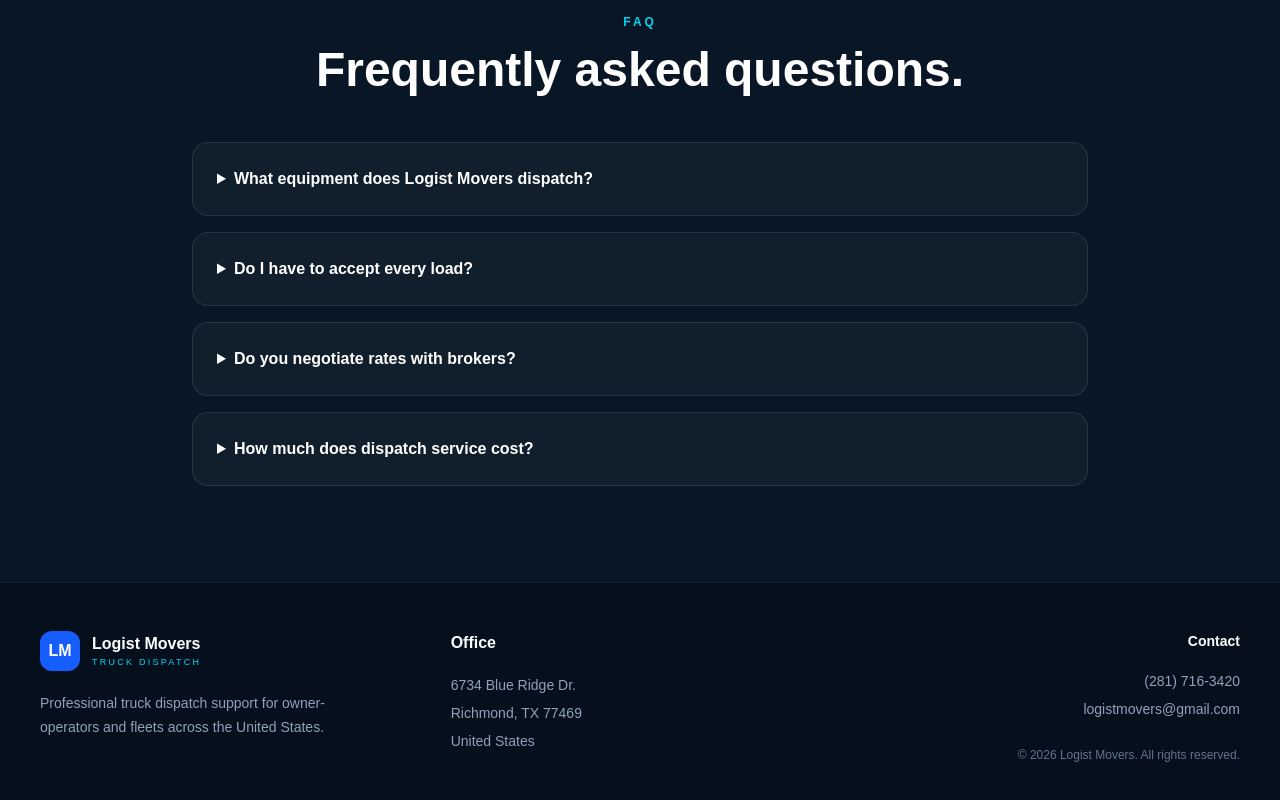
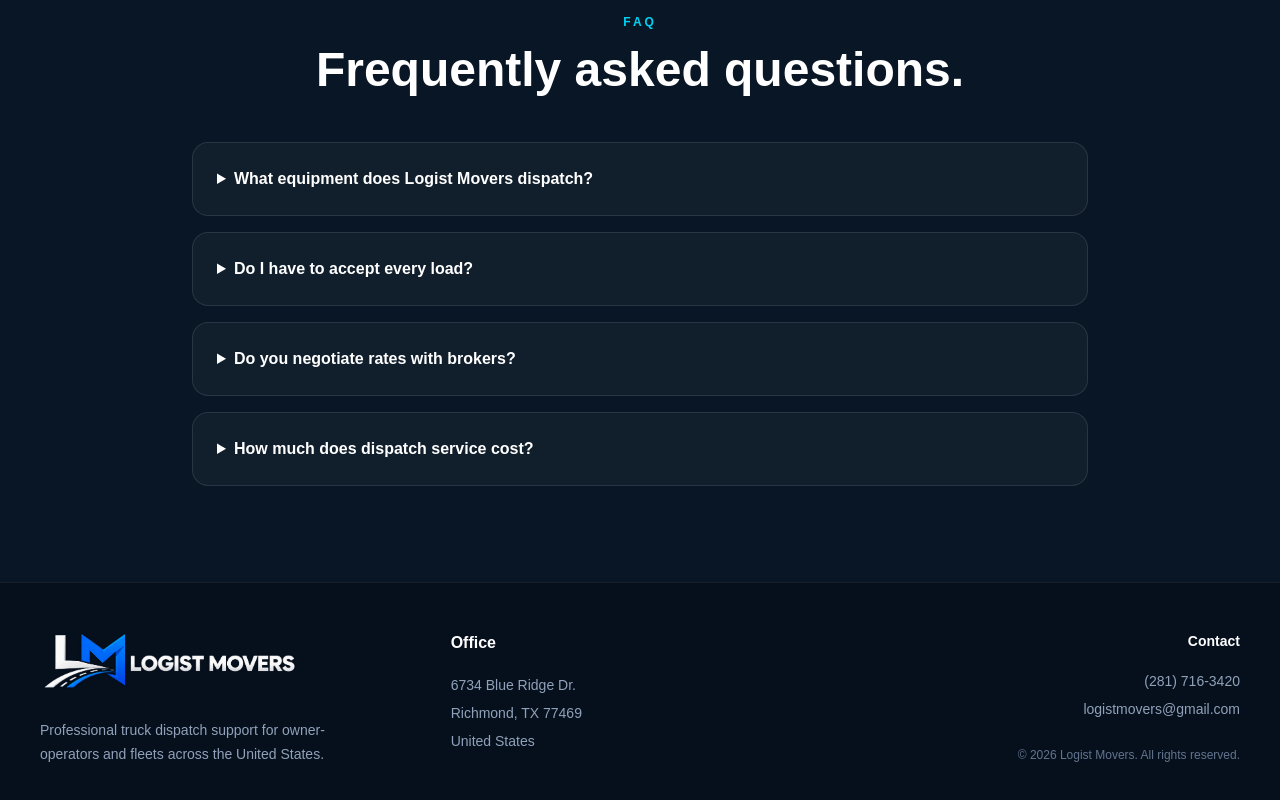
Before and after one commit to alihaeli786-del/logist-movers, a Next.js app: page / in a window 1280 px wide. Shown: the part 7155-7955 px from the top of the page. Built offline with nearby package versions, Linux system fonts and the light colour scheme.

Commit message:
Update footer logo

```diff
--- a/app/page.tsx
+++ b/app/page.tsx
@@ -1157,18 +1157,15 @@
         <footer className="border-t border-white/[0.07] px-5 py-12 lg:px-10">
           <div className="mx-auto grid max-w-7xl gap-8 md:grid-cols-3">
             <div>
-              <div className="flex items-center gap-3">
-                <div className="flex h-10 w-10 items-center justify-center rounded-xl bg-blue-600 font-black">
-                  LM
-                </div>
-
-                <div>
-                  <p className="font-black">Logist Movers</p>
-                  <p className="text-[9px] uppercase tracking-[0.25em] text-cyan-400">
-                    Truck Dispatch
-                  </p>
-                </div>
-              </div>
+              <a href="#home" className="inline-flex items-center">
+  <Image
+    src="/logist-movers-logo.png"
+    alt="Logist Movers"
+    width={230}
+    height={70}
+    className="h-[60px] w-auto object-contain"
+  />
+</a>
 
               <p className="mt-5 max-w-xs text-sm leading-6 text-slate-400">
                 Professional truck dispatch support for owner-operators and
```
